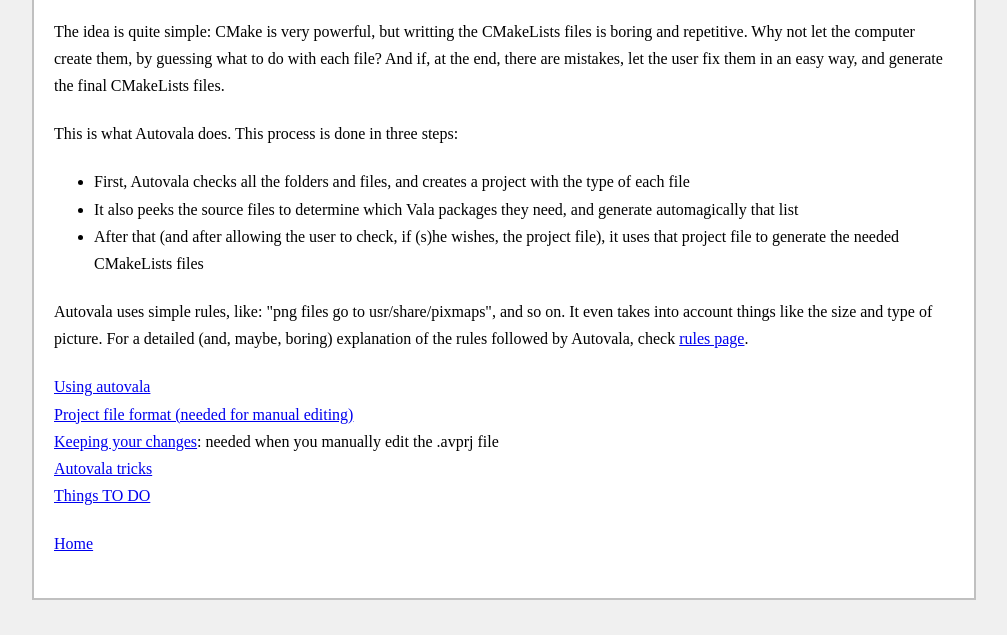
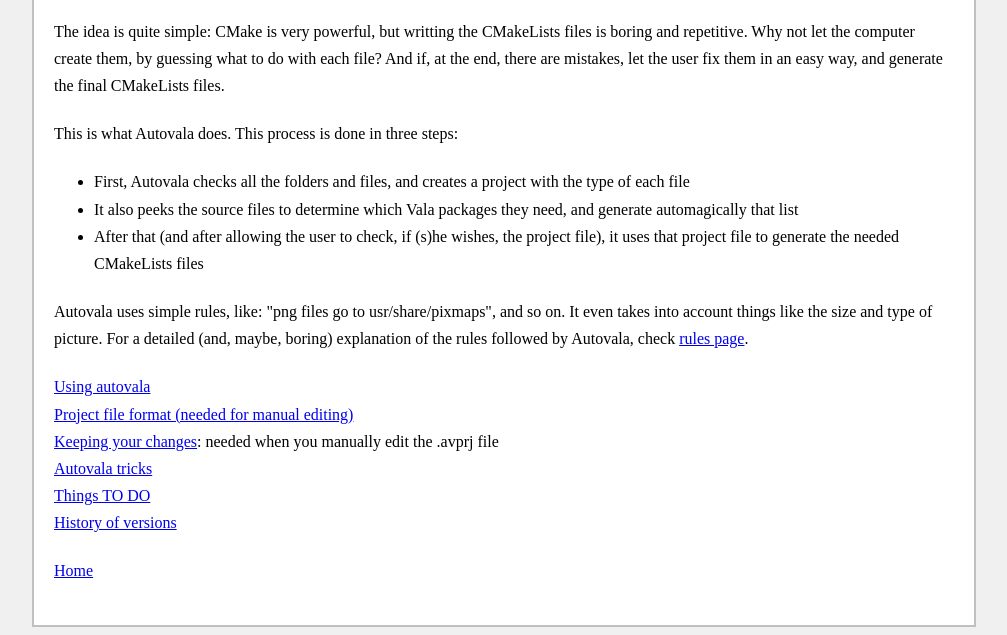
Before and after one commit to rastersoft/autovala, a plain HTML site: page doc/index.html in a window 1280 px wide. Shown: the part 179-814 px from the top of the page, without its empty margins (136-1143 px from the left). Drawn offline with Linux system fonts and the light colour scheme.

Commit message:
Added history of versions to the documentation

```diff
--- a/doc/index.html
+++ b/doc/index.html
@@ -15,7 +15,7 @@
 <li>After that (and after allowing the user to check, if (s)he wishes, the project file), it uses that project file to generate the needed CMakeLists files</li>
 </ul>
 <p>Autovala uses simple rules, like: &quot;png files go to usr/share/pixmaps&quot;, and so on. It even takes into account things like the size and type of picture. For a detailed (and, maybe, boring) explanation of the rules followed by Autovala, check <a href="Rules">rules page</a>.</p>
-<p><a href="Using-Autovala">Using autovala</a><br /><a href="Project-File-Format">Project file format (needed for manual editing)</a><br /><a href="Keeping-your-changes">Keeping your changes</a>: needed when you manually edit the .avprj file<br /><a href="tricks">Autovala tricks</a><br /><a href="To-Do">Things TO DO</a></p>
+<p><a href="Using-Autovala">Using autovala</a><br /><a href="Project-File-Format">Project file format (needed for manual editing)</a><br /><a href="Keeping-your-changes">Keeping your changes</a>: needed when you manually edit the .avprj file<br /><a href="tricks">Autovala tricks</a><br /><a href="To-Do">Things TO DO</a><br /><a href="versions">History of versions</a></p>
 <p><a href="index.html">Home</a></p>
 </div>
 </body>
```
Also changed, not shown: wiki/index.html.md (+1 -0 lines).
